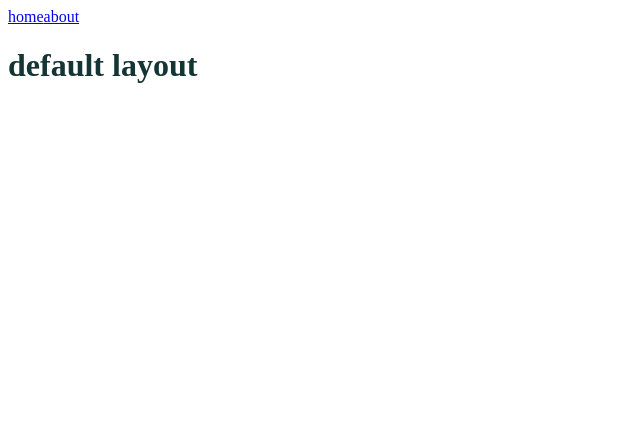
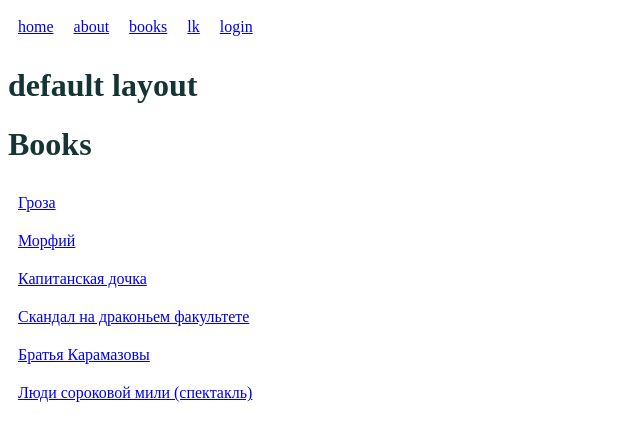
Before and after one commit to Gakmannn/web36NUXT, a Nuxt app: page /books in a window 1280 px wide. Shown: the top 440 px of the page, without its empty margins (0-640 px from the left). Built offline with nearby package versions, Linux system fonts and the light colour scheme.

Commit message:
routes + SEO

```diff
--- a/app.vue
+++ b/app.vue
@@ -2,6 +2,9 @@
   <nav>
     <NuxtLink to="/">home</NuxtLink>
     <NuxtLink to="/about">about</NuxtLink>
+    <NuxtLink to="/books">books</NuxtLink>
+    <NuxtLink to="/lk">lk</NuxtLink>
+    <NuxtLink to="/login">login</NuxtLink>
   </nav>
   <div>
     <NuxtLayout>
@@ -12,4 +15,9 @@
 
 <style lang="scss">
 @use "~/assets/css/style.scss";
+a {
+  display: inline-block;
+  padding: 5px;
+  margin: 5px;
+}
 </style>
--- a/nuxt.config.ts
+++ b/nuxt.config.ts
@@ -1,11 +1,26 @@
 // https://nuxt.com/docs/api/configuration/nuxt-config
 export default defineNuxtConfig({
   compatibilityDate: '2024-04-03',
+
   // devtools: { enabled: true },
   app: {
-    baseURL: '/web36NUXT/'
+    baseURL: '/web36NUXT/',
+    head: {
+      charset: 'utf-8',
+      viewport: 'width=device-width, initial-scale=1',
+      meta: [
+        // { name: 'favicon', content: '/logo.svg' }
+      ],
+      link: [
+        { rel: 'icon', href:'http://localhost:3000/web36NUXT/logo.svg' }
+      ],
+      titleTemplate: '%s - Site Title',
+    }
   },
+
   nitro: {
     plugins: ['plugins/extend-html.ts']
-  }
+  },
+
+  modules: ['@pinia/nuxt']
 })
--- a/package.json
+++ b/package.json
@@ -10,11 +10,17 @@
     "postinstall": "nuxt prepare"
   },
   "dependencies": {
+    "@pinia/nuxt": "^0.5.5",
+    "md5": "^2.3.0",
     "nuxt": "^3.13.0",
     "vue": "latest",
     "vue-router": "latest"
   },
   "devDependencies": {
+    "@types/md5": "^2.3.5",
     "sass": "^1.79.5"
+  },
+  "overrides": {
+    "vue": "latest"
   }
 }
--- /dev/null
+++ b/pages/books/[id].vue
@@ -0,0 +1,64 @@
+<template>
+  <div>
+    <template v-if="isTrue">
+      <h1>{{ arr[+route.params.id].title }}</h1>
+      <p>{{ arr[+route.params.id].author }}</p>
+      <button>Buy</button>
+      <button>Order</button>
+    </template>
+    <template v-else>
+      <h1>Not found</h1>
+    </template>
+  </div>
+</template>
+
+<script setup lang="ts">
+const route = useRoute()
+
+definePageMeta({
+  validate: async (route) => {
+    return typeof route.params.id === 'string' && /^\d+$/.test(route.params.id) && !(+route.params.id > 5 || +route.params.id < 0)
+  }
+})
+
+const arr = [
+  { title: "Гроза", author: 'Александр Островский', id: 0 },
+  {
+    title: "Морфий", author: 'Михаил Булгаков', id: 1
+  },
+  {
+    title: "Капитанская дочка", author: 'Александр Пушкин', id: 2
+  },
+  {
+    title: "Скандал на драконьем факультете", author: 'Тальяна Орлова', id: 3
+  },
+  {
+    title: "Братья Карамазовы", author: 'Федор Достоевский', id: 4
+  },
+  {
+    title: "Люди сороковой мили (спектакль)", author: 'Джек Лондон', id: 5
+  },
+]
+
+useSeoMeta({
+  title: arr[+route.params.id].title,
+  ogTitle: arr[+route.params.id].title,
+  description: arr[+route.params.id].title + ' - ' + arr[+route.params.id].author,
+  ogDescription: arr[+route.params.id].title + ' - ' + arr[+route.params.id].author,
+  ogImage: 'https://example.com/image.png',
+  twitterCard: 'summary_large_image',
+})
+
+const isTrue = computed(() => {
+  const id = route.params.id
+  if (id && (+id).toString() != id) {
+    return false
+  }
+  if (id && (+id < arr.length)) {
+    return true
+  }
+  return false
+})
+</script>
+
+<style scoped></style>
--- /dev/null
+++ b/pages/books/index.vue
@@ -0,0 +1,42 @@
+<template>
+  <div>
+    <h1>Books</h1>
+    <div v-for="el of arr" :key="el.id">
+      <RouterLink :to="'/books/' + el.id">{{ el.title }}</RouterLink>
+    </div>
+  </div>
+</template>
+
+<script setup lang="ts">
+useHead({
+  title: 'Книжная полка',
+  meta: [
+    { name: 'description', content: 'Мой невероятный сайт.' }
+  ],
+  bodyAttrs: {
+    class: 'test'
+  },
+  script: [{ innerHTML: 'console.log(\'Привет, мир!\')' },]
+})
+
+const arr = [
+  { title: "Гроза", author: 'Александр Островский', id: 0 },
+  {
+    title: "Морфий", author: 'Михаил Булгаков', id: 1
+  },
+  {
+    title: "Капитанская дочка", author: 'Александр Пушкин', id: 2
+  },
+  {
+    title: "Скандал на драконьем факультете", author: 'Тальяна Орлова', id: 3
+  },
+  {
+    title: "Братья Карамазовы", author: 'Федор Достоевский', id: 4
+  },
+  {
+    title: "Люди сороковой мили (спектакль)", author: 'Джек Лондон', id: 5
+  },
+]
+</script>
+
+<style scoped></style>
--- /dev/null
+++ b/pages/lk.vue
@@ -0,0 +1,10 @@
+<template>
+  <img src="/favicon.ico" alt="favicon">
+  <h1>LK</h1>
+</template>
+
+<script setup lang="ts">
+definePageMeta({
+  middleware: 'auth'
+})
+</script>
--- /dev/null
+++ b/pages/login.vue
@@ -0,0 +1,37 @@
+<template>
+  <div v-if="!userStore.user"
+    style="max-width: 300px; margin:100px auto; border-radius: 10px; border: 1px solid #DEDEDE; padding:20px;">
+    <form @submit.prevent="logIn" style="display:flex; flex-direction: column; gap:20px">
+      <input type="text" placeholder="login" v-model="login">
+      <input type="password" placeholder="pass" v-model="pass">
+      {{ md5(pass) }}
+      <p v-if="error">{{ error }}</p>
+      <input type="submit" value="Login">
+    </form>
+  </div>
+  <div v-else
+    style="max-width: 300px; margin:100px auto; border-radius: 10px; border: 1px solid #DEDEDE; padding:20px;">
+    <h2>Добро подаловать, {{ userStore.user?.login }}</h2>
+  </div>
+</template>
+
+<script setup lang="ts">
+import { ref } from 'vue'
+import { useUser } from '~/stores/user'
+import md5 from 'md5'
+const userStore = useUser()
+const login = ref('')
+const pass = ref('')
+const error = ref('')
+
+const logIn = () => {
+  if (login.value && pass.value) {
+    error.value = userStore.logIn(login.value, md5(pass.value))
+  } else {
+    error.value = 'Не введён логин либо пароль'
+  }
+}
+
+</script>
+
+<style scoped></style>
--- /dev/null
+++ b/stores/user.ts
@@ -0,0 +1,36 @@
+import { defineStore } from 'pinia'
+import { ref } from 'vue'
+
+type User = {
+  login: string,
+  image: string,
+}
+
+const users = [
+  { login: 'abc', pass: '098f6bcd4621d373cade4e832627b4f6', image: '' }
+]
+
+export const useUser = defineStore('user', () => {
+  const user = ref(undefined as undefined | User)
+  const logOut = () => {
+    user.value = undefined
+    location.assign('/')
+  }
+  const logIn = (login: string, pass: string) => {
+    const tempUser = users.find((el) => el.login == login)
+    if (tempUser && tempUser.pass == pass) {
+      user.value = { login, image: tempUser.image }
+      localStorage.user = JSON.stringify(user.value)
+      return ''
+    } else {
+      return 'Проверьте логин либо пароль'
+    }
+  }
+  const autoLogin = () => {
+    if (localStorage.user) {
+      const tempUser = JSON.parse(localStorage.user)
+      user.value = users.find((el) => el.login == tempUser.login)
+    }
+  }
+  return { user, logIn, logOut, autoLogin }
+})
```
Also changed, not shown: middleware/auth.ts (added, +8 -0 lines), public/logo.svg (added), 1 other file (tests, documents, lock files or other folders).
